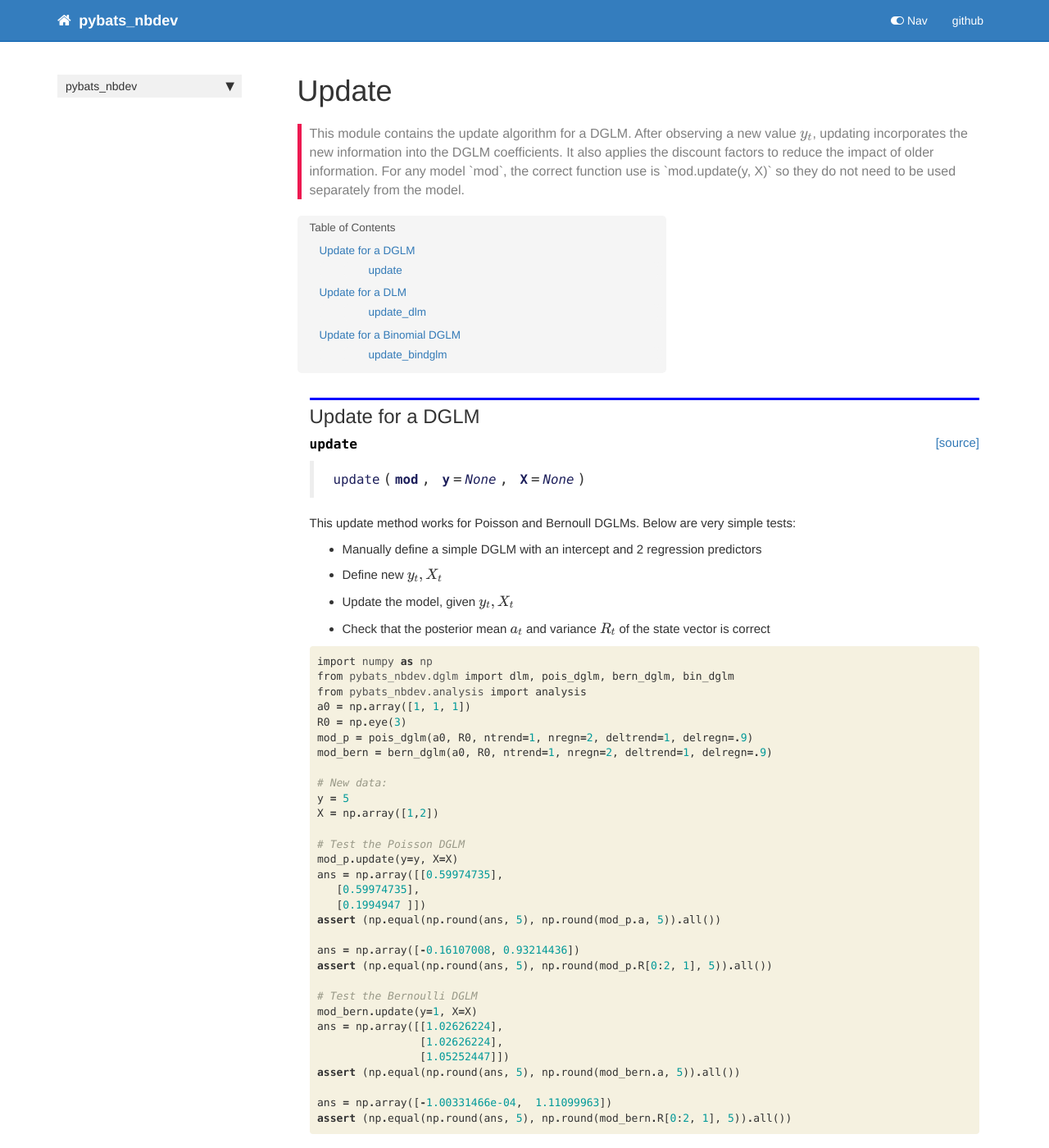
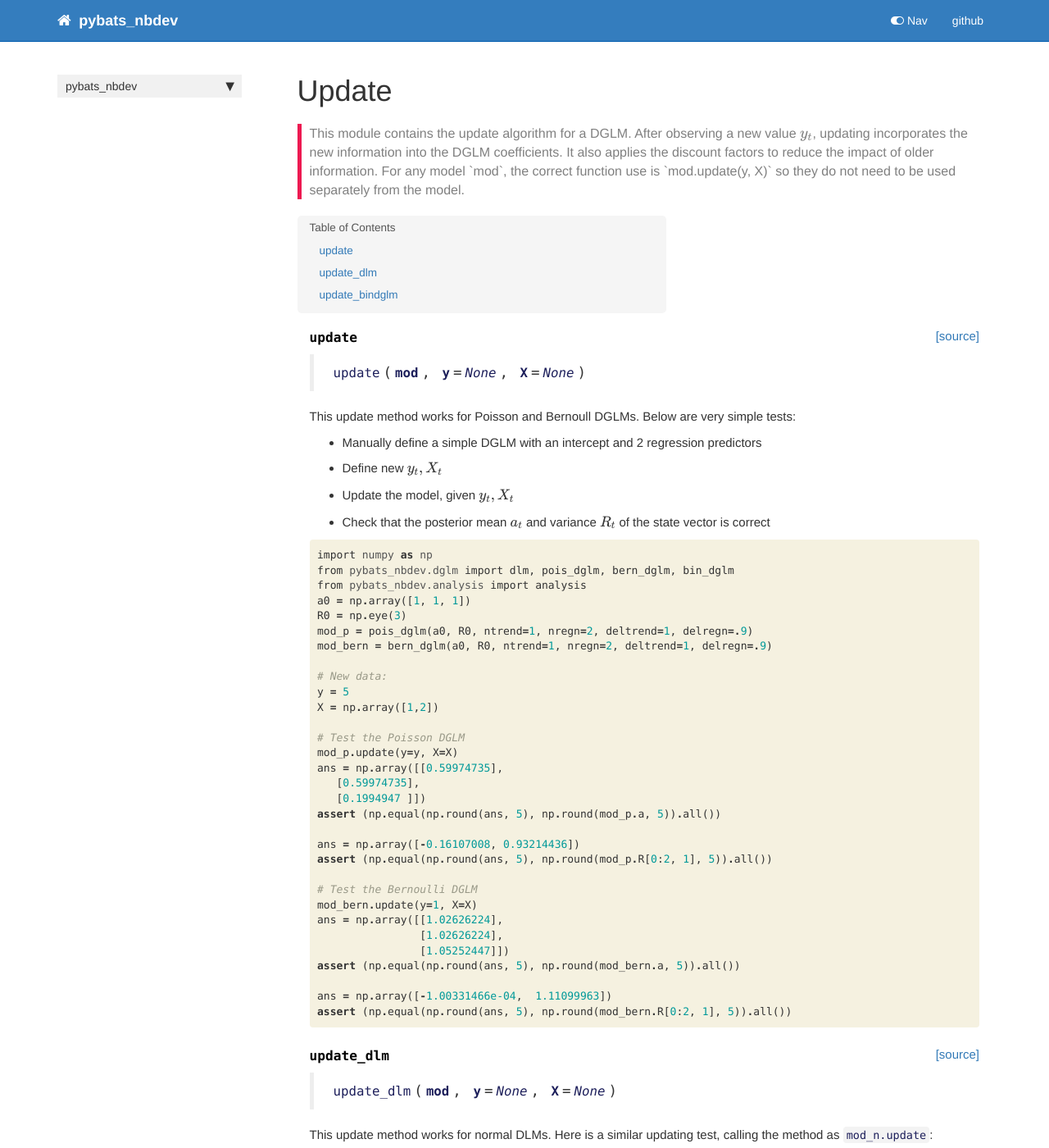
Before and after one commit to lavinei/pybats_nbdev, a Jekyll site: the page built from docs/update.html, in a window 1280 px wide and 1400 px high. Shown: the whole window at 82% size. Built offline with Jekyll 4.4.1, drawn with Linux system fonts in a browser that asks for light colours; nearby versions of some CDN libraries; comment, search, counter and statistics services are not loaded; some of the changed text lies outside the part shown.

Commit message:
update documentation done

```diff
--- a/docs/update.html
+++ b/docs/update.html
@@ -27,12 +27,6 @@ description: "This module contains the update algorithm for a DGLM. After observ
 </div>
     {% endraw %}
 
-<div class="cell border-box-sizing text_cell rendered"><div class="inner_cell">
-<div class="text_cell_render border-box-sizing rendered_html">
-<h2 id="Update-for-a-DGLM">Update for a DGLM<a class="anchor-link" href="#Update-for-a-DGLM"> </a></h2>
-</div>
-</div>
-</div>
     {% raw %}
 
 <div class="cell border-box-sizing code_cell rendered">
@@ -124,12 +118,6 @@ description: "This module contains the update algorithm for a DGLM. After observ
 </div>
     {% endraw %}
 
-<div class="cell border-box-sizing text_cell rendered"><div class="inner_cell">
-<div class="text_cell_render border-box-sizing rendered_html">
-<h2 id="Update-for-a-DLM">Update for a DLM<a class="anchor-link" href="#Update-for-a-DLM"> </a></h2>
-</div>
-</div>
-</div>
     {% raw %}
 
 <div class="cell border-box-sizing code_cell rendered">
@@ -195,12 +183,6 @@ description: "This module contains the update algorithm for a DGLM. After observ
 </div>
     {% endraw %}
 
-<div class="cell border-box-sizing text_cell rendered"><div class="inner_cell">
-<div class="text_cell_render border-box-sizing rendered_html">
-<h2 id="Update-for-a-Binomial-DGLM">Update for a Binomial DGLM<a class="anchor-link" href="#Update-for-a-Binomial-DGLM"> </a></h2>
-</div>
-</div>
-</div>
     {% raw %}
 
 <div class="cell border-box-sizing code_cell rendered">
```
